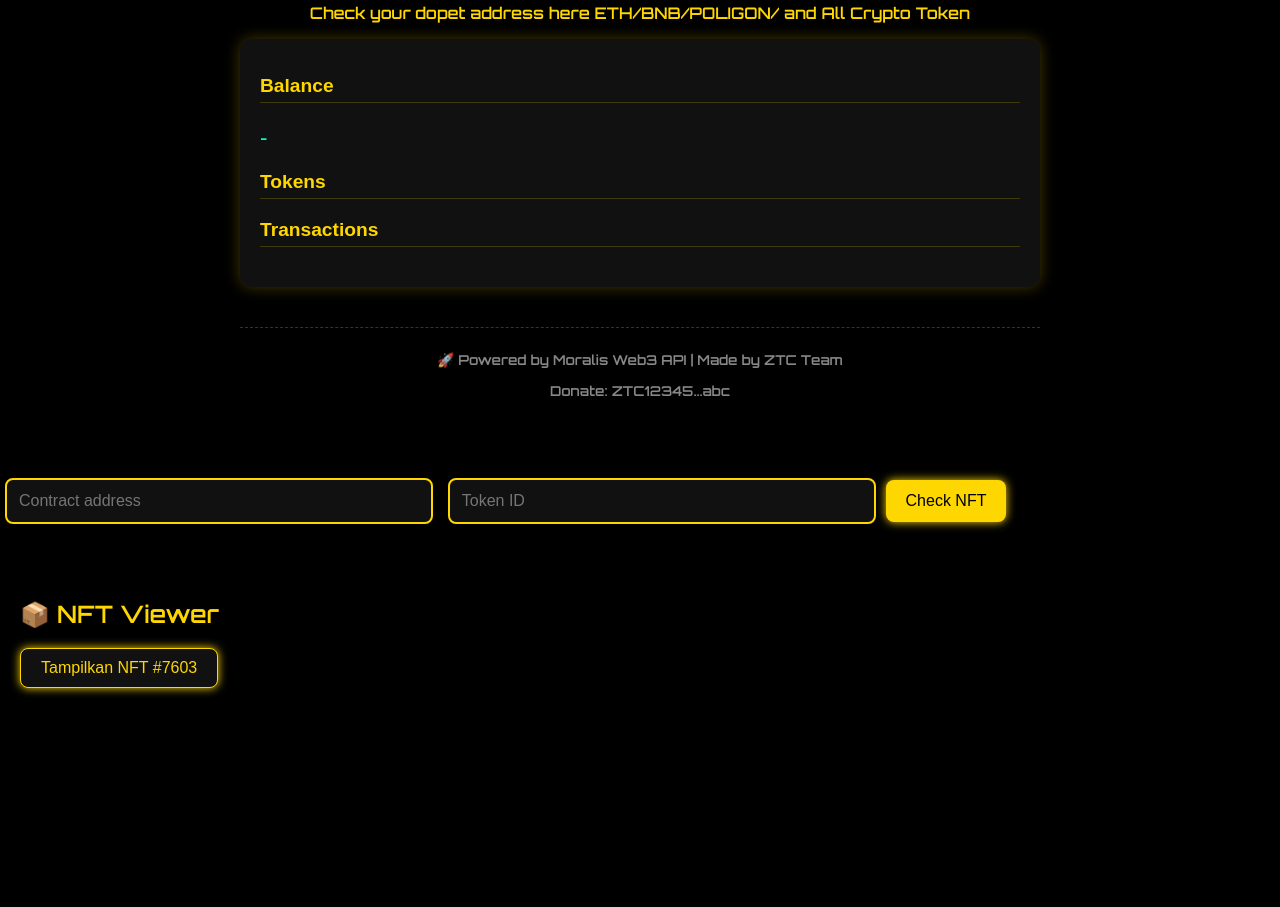
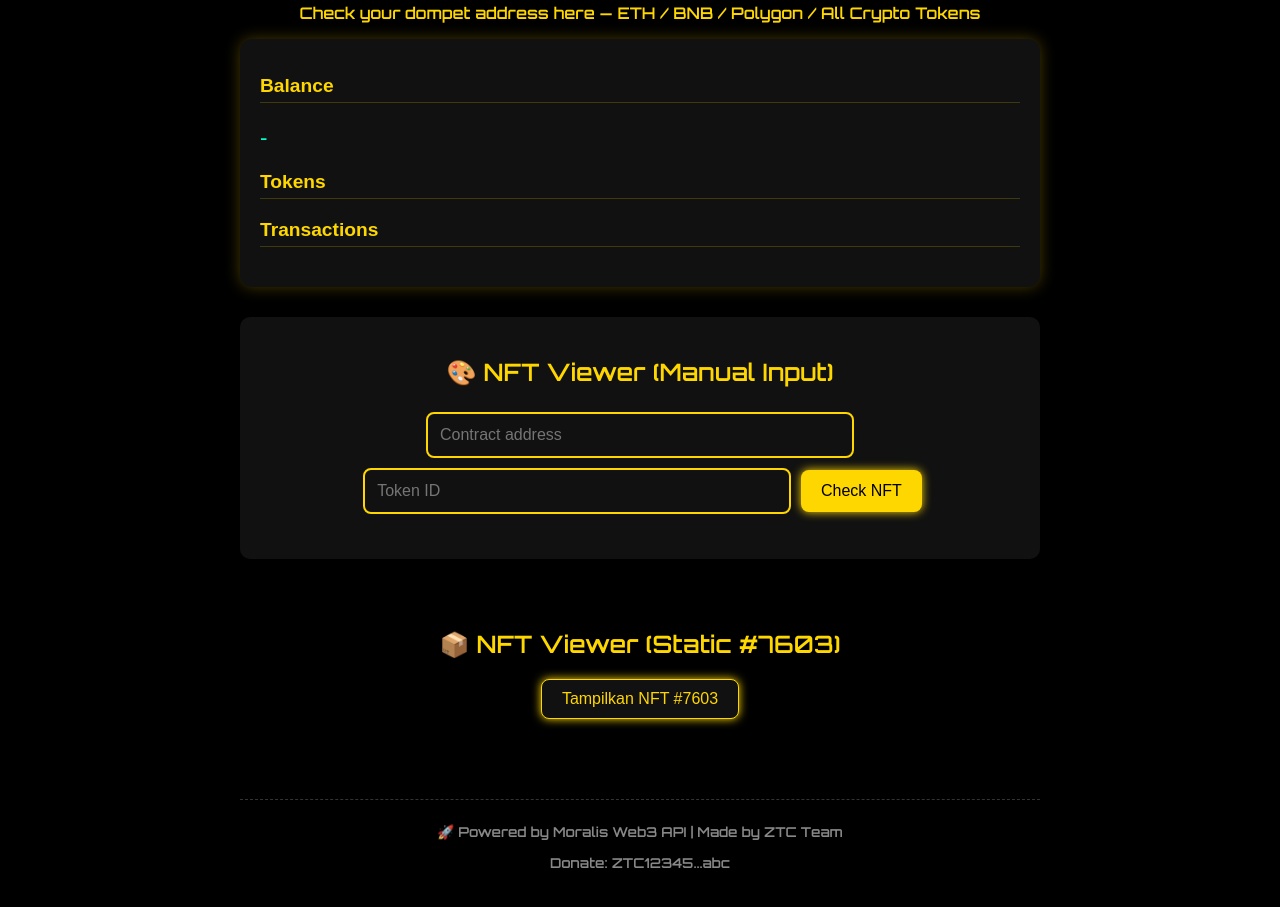
Before and after one commit to zuttorepo/AllWalletExplorer, a plain HTML site: page index.html in a window 1280 px wide. Shown: the part 299-1206 px from the top of the page. Before the commit the page ends 1027 px from the top, so only its background shows below. Drawn offline with Linux system fonts and the light colour scheme.

Commit message:
Update index.html
Signed-off-by: zuttorepo <walletzuttocoin@gmail.com>

```diff
--- a/index.html
+++ b/index.html
@@ -10,6 +10,7 @@
 <body>
   <div class="container">
     <h1>🔎 All Wallet Explorer</h1>
+
     <div class="input-section">
       <input type="text" id="addressInput" placeholder="Enter any crypto wallet address..." />
       <select id="chainSelect">
@@ -20,7 +21,9 @@
       </select>
       <button onclick="fetchWalletInfo()">Check Wallet</button>
     </div>
-<p>Check your dopet address here ETH/BNB/POLIGON/ and All Crypto Token</p>
+
+    <p>Check your dompet address here — ETH / BNB / Polygon / All Crypto Tokens</p>
+
     <div id="output" class="card">
       <h2>Balance</h2>
       <p id="balance" class="highlight">-</p>
@@ -32,26 +35,29 @@
       <ul id="transactions"></ul>
     </div>
 
-    <footer>
+    <section class="nft-section" style="background:#111; color:#ffd700; padding:20px; margin-top:30px; border-radius:10px;">
+      <h2>🎨 NFT Viewer (Manual Input)</h2>
+      <input type="text" id="contractInput" placeholder="Contract address" />
+      <input type="text" id="tokenIdInput" placeholder="Token ID" />
+      <button onclick="fetchNFT(contractInput.value, tokenIdInput.value)">Check NFT</button>
+      <div id="nftOutput" style="margin-top:20px;"></div>
+    </section>
+
+    <section style="background:#000; color:#ffd700; padding:20px; margin-top:30px; border-radius:10px;">
+      <h2>📦 NFT Viewer (Static #7603)</h2>
+      <button onclick="fetchNFT7603()" style="padding:10px 20px; background:#111; color:#ffd700; border:1px solid #ffd700; border-radius:8px;">
+        Tampilkan NFT #7603
+      </button>
+      <div id="nftOutput7603" style="margin-top:20px;"></div>
+    </section>
+
+    <footer style="margin-top:40px;">
       <p>🚀 Powered by Moralis Web3 API | Made by ZTC Team</p>
       <p>Donate: <span id="ztcAddress">ZTC12345...abc</span></p>
     </footer>
   </div>
-  <div class="nft-section">
-  <input type="text" id="contractInput" placeholder="Contract address" />
-  <input type="text" id="tokenIdInput" placeholder="Token ID" />
-  <button onclick="fetchNFT(contractInput.value, tokenIdInput.value)">Check NFT</button>
-</div>
 
-  <section style="background:#000; color:#ffd700; padding:20px; margin-top:30px;">
-  <h2>📦 NFT Viewer</h2>
-  <button onclick="fetchNFT()" style="padding:10px 20px; background:#111; color:#ffd700; border:1px solid #ffd700; border-radius:8px;">
-    Tampilkan NFT #7603
-  </button>
-  <div id="nftOutput" style="margin-top:20px;"></div>
-</section>
-
-<script src="nft.js"></script>
-<script src="main.js"></script>
+  <script src="nft.js"></script>
+  <script src="main.js"></script>
 </body>
 </html>
```
